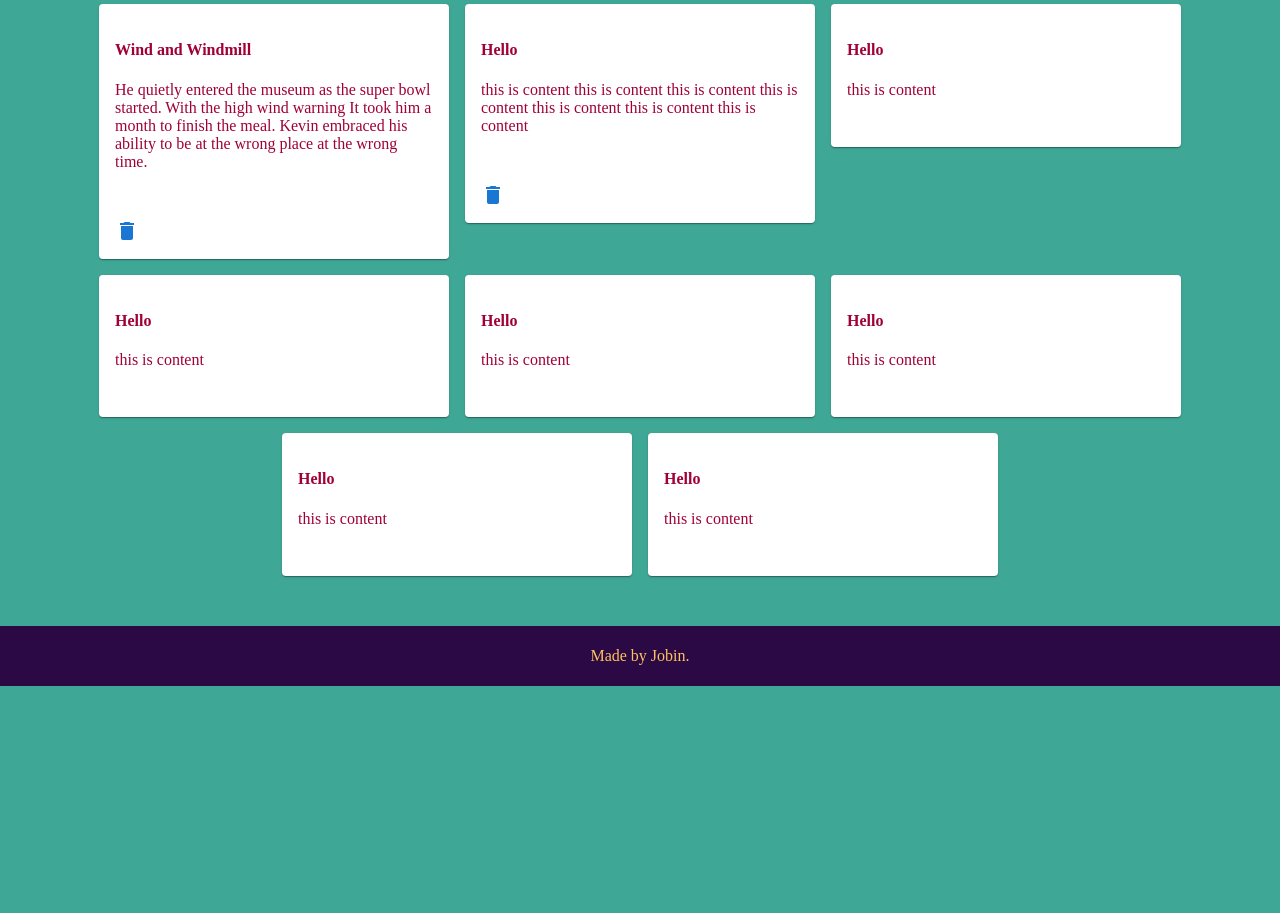
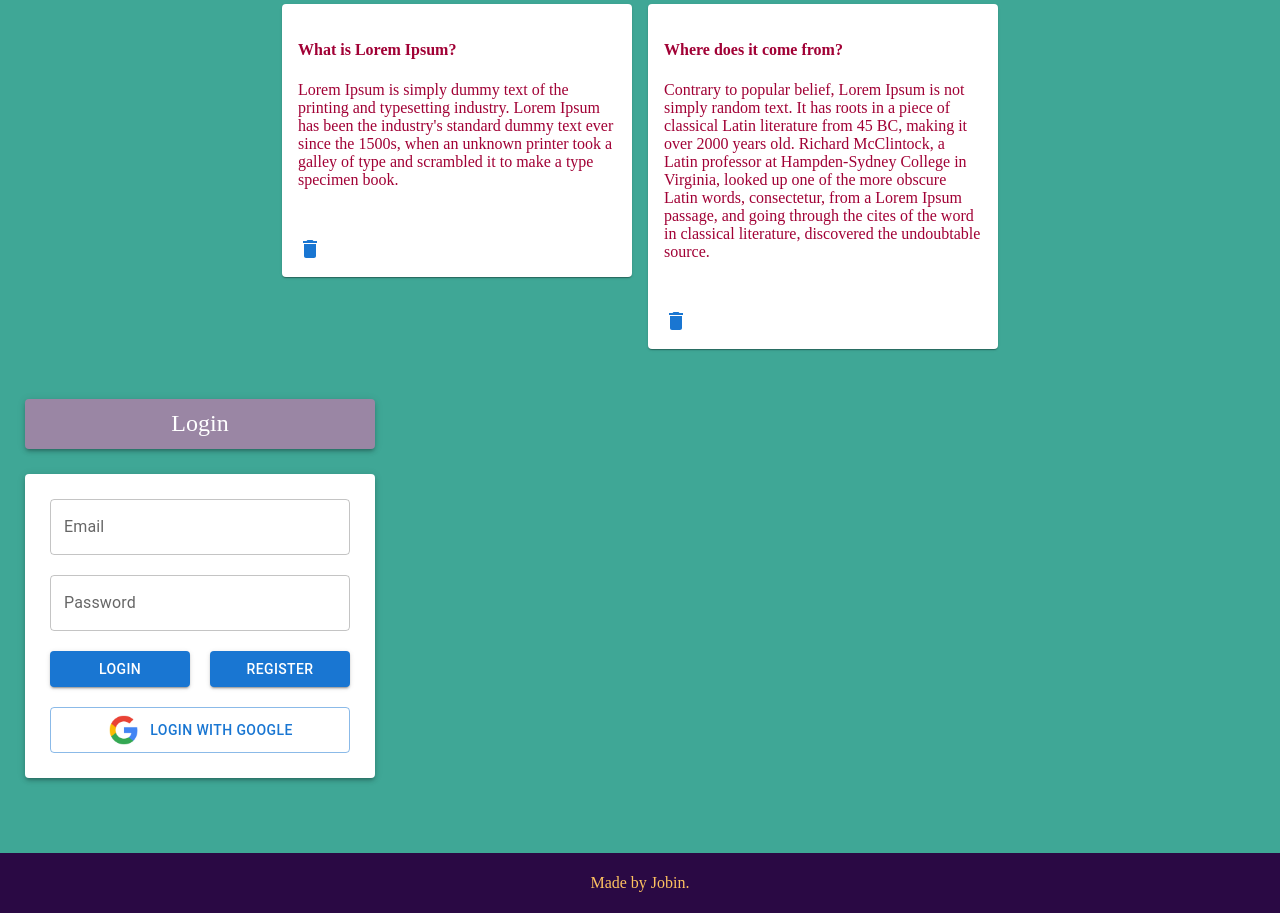
Before and after one commit to jobin365/Keeper, a React (Create React App) app in the folder client/: page / in a window 1280 px wide. Shown: the part 500-1413 px from the top of the page. Before the commit the page ends 1186 px from the top, so only its background shows below. Built offline with nearby package versions, Linux system fonts and the light colour scheme; the HTML template or start-up script is replaced by a standard one; a web font is replaced by a local one.

Commit message:
add authentication component

```diff
--- a/client/package.json
+++ b/client/package.json
@@ -10,9 +10,12 @@
     "@testing-library/jest-dom": "^5.16.5",
     "@testing-library/react": "^13.3.0",
     "@testing-library/user-event": "^13.5.0",
+    "axios": "^0.27.2",
     "react": "^18.2.0",
     "react-dom": "^18.2.0",
     "react-scripts": "5.0.1",
+    "react-top-loading-bar": "^2.1.0",
+    "uuid": "^8.3.2",
     "web-vitals": "^2.1.4"
   },
   "scripts": {
--- a/client/src/App.js
+++ b/client/src/App.js
@@ -3,13 +3,17 @@ import Header from './components/Header';
 import CreateNote from "./components/CreateNote";
 import Notes from "./components/Notes";
 import Footer from "./components/Footer";
+import Auth from "./components/Auth";
+import React, { useState, useEffect, useRef } from "react";
 
 function App() {
+  const [userLoggedin, setLogin] = useState(false);
   return (
     <div className="App">
       <Header/>
       <CreateNote/>
       <Notes/>
+      <Auth/>
       <Footer/>
     </div>
   );
--- /dev/null
+++ b/client/src/components/Auth.css
@@ -0,0 +1,27 @@
+.title{
+    height: 50px;
+    width: 350px;
+    margin: 50px 0 0;
+    display: flex;
+    align-items: center;
+    justify-content: center;
+    font-weight: 500;
+    font-size: x-large;
+}
+.roltopContainer{
+    width: 300px;
+}
+.username,.password{
+    width: 300px;
+}
+.lorButton{
+    width: 140px;
+}
+.lorButtons{
+    width: 300px;
+    display: flex;
+    justify-content: space-between;
+}
+.googleButton{
+    width: 300px;
+}
--- /dev/null
+++ b/client/src/components/Auth.js
@@ -0,0 +1,154 @@
+import React, { useState } from "react";
+import Paper from "@mui/material/Paper";
+import TextField from "@mui/material/TextField";
+import "./Auth.css";
+import Button from "@mui/material/Button";
+import Axios from "axios";
+import Alert from "@mui/material/Alert";
+import googleLogo from "./images/google.png";
+import LoadingBar from "react-top-loading-bar";
+
+export default function Login(props) {
+  const [username, setUsername] = useState("");
+  const [password, setPassword] = useState("");
+  const [showAlert, setShowAlert] = useState(false);
+  const [errorMessage, setErrorMessage] = useState("");
+
+  function handleUsernameChange(event) {
+    setUsername(event.target.value);
+  }
+
+  function handlePasswordChange(event) {
+    setPassword(event.target.value);
+  }
+
+  function handleLogin(event) {
+    if (isValidEmail(username)) {
+      props.load.current.continuousStart();
+      Axios.post("/login", { username: username, password: password })
+        .then((res) => {
+          if (res.data.login === "success") {
+            props.checkStatus();
+          } else {
+            setErrorMessage(res.data.error);
+            setShowAlert(true);
+          }
+        })
+        .catch((err) => {
+          setErrorMessage("Check if username or password is correct");
+          setShowAlert(true);
+          props.load.current.complete();
+        });
+    } else {
+      setErrorMessage("Invalid Email");
+      setShowAlert(true);
+    }
+  }
+
+  function handleRegister(event) {
+    if (isValidEmail(username)) {
+      props.load.current.continuousStart();
+      Axios.post("/register", { username: username, password: password }).then(
+        (res) => {
+          if (res.data.register === "failed") {
+            setErrorMessage(res.data.error);
+            setShowAlert(true);
+            props.load.current.complete();
+          } else {
+            props.checkStatus();
+          }
+        }
+      );
+    } else {
+      setErrorMessage("Invalid Email");
+      setShowAlert(true);
+    }
+  }
+
+  function isValidEmail(email) {
+    return /\S+@\S+\.\S+/.test(email);
+  }
+
+  return (
+    <div
+      style={{
+        display: "flex",
+        justifyContent: "center",
+        flexWrap: "wrap",
+        width: "400px",
+      }}
+    >
+      <Paper
+        elevation={3}
+        className="title"
+        style={{ backgroundColor: "#9A86A4", color: "white" }}
+      >
+        Login
+      </Paper>
+      <Paper
+        elevation={3}
+        className="roltopContainer"
+        style={{
+          padding: "25px",
+          margin: "25px 0 0",
+          display: "flex",
+          justifyContent: "space-evenly",
+          alignItems: "center",
+          flexWrap: "wrap",
+          marginBottom: "25px",
+        }}
+      >
+        <TextField
+          style={{ marginBottom: "20px" }}
+          className="username"
+          label="Email"
+          value={username}
+          onChange={handleUsernameChange}
+          variant="outlined"
+          type="email"
+        />
+        <TextField
+          style={{ marginBottom: "20px" }}
+          className="password"
+          label="Password"
+          value={password}
+          onChange={handlePasswordChange}
+          variant="outlined"
+          type="password"
+        />
+        <div className="lorButtons">
+          <Button
+            className="lorButton"
+            variant="contained"
+            onClick={handleLogin}
+          >
+            Login
+          </Button>
+          <Button
+            className="lorButton"
+            variant="contained"
+            onClick={handleRegister}
+          >
+            Register
+          </Button>
+        </div>
+        <a href="/auth/google" style={{ textDecoration: "none" }}>
+          {/* <a href="http://localhost:3001/auth/google" style={{textDecoration:"none"}}> */}
+          <Button
+            variant="outlined"
+            className="googleButton"
+            style={{ marginTop: "20px" }}
+          >
+            <img
+              style={{ width: "33px", height: "34px", marginRight: "10px" }}
+              src={googleLogo}
+              alt="Google"
+            ></img>
+            Login with Google
+          </Button>
+        </a>
+      </Paper>
+      {showAlert ? <Alert severity="error">{errorMessage}</Alert> : null}
+    </div>
+  );
+}
--- a/client/src/components/Notes.js
+++ b/client/src/components/Notes.js
@@ -6,29 +6,30 @@ import CardContent from "@mui/material/CardContent";
 import "./Notes.css";
 import DeleteIcon from "@mui/icons-material/Delete";
 import IconButton from "@mui/material/IconButton";
+import { v4 as uuidv4 } from "uuid";
 
 export default function Notes() {
-  const notes=[
+  const notes = [
     {
-      title:"What is Lorem Ipsum?",
-      note:"Lorem Ipsum is simply dummy text of the printing and typesetting industry. Lorem Ipsum has been the industry's standard dummy text ever since the 1500s, when an unknown printer took a galley of type and scrambled it to make a type specimen book."
+      title: "What is Lorem Ipsum?",
+      content:
+        "Lorem Ipsum is simply dummy text of the printing and typesetting industry. Lorem Ipsum has been the industry's standard dummy text ever since the 1500s, when an unknown printer took a galley of type and scrambled it to make a type specimen book.",
     },
     {
-      title:"Where does it come from?",
-      note:"Contrary to popular belief, Lorem Ipsum is not simply random text. It has roots in a piece of classical Latin literature from 45 BC, making it over 2000 years old. Richard McClintock, a Latin professor at Hampden-Sydney College in Virginia, looked up one of the more obscure Latin words, consectetur, from a Lorem Ipsum passage, and going through the cites of the word in classical literature, discovered the undoubtable source."
-    }
+      title: "Where does it come from?",
+      content:
+        "Contrary to popular belief, Lorem Ipsum is not simply random text. It has roots in a piece of classical Latin literature from 45 BC, making it over 2000 years old. Richard McClintock, a Latin professor at Hampden-Sydney College in Virginia, looked up one of the more obscure Latin words, consectetur, from a Lorem Ipsum passage, and going through the cites of the word in classical literature, discovered the undoubtable source.",
+    },
   ];
   return (
     <Grid className="grid" container spacing={2} justifyContent="center">
-      <Grid item>
+      {notes.map((note) => {
+        return (
+          <Grid item key={uuidv4()}>
             <Card sx={{ width: 350 }}>
               <CardContent className="cardNote">
-            <h4>Wind and Windmill</h4>
-            <p>
-              He quietly entered the museum as the super bowl started. With the
-              high wind warning It took him a month to finish the meal. Kevin
-              embraced his ability to be at the wrong place at the wrong time.
-            </p>
+                <h4>{note.title}</h4>
+                <p>{note.content}</p>
               </CardContent>
               <CardActions>
                 <IconButton color="primary">
@@ -37,76 +38,8 @@ export default function Notes() {
               </CardActions>
             </Card>
           </Grid>
-      <Grid item>
-        <Card sx={{ width: 350 }}>
-          <CardContent className="cardNote">
-            <h4>Hello</h4>
-            <p>
-              this is content this is content this is content this is content
-              this is content this is content this is content
-            </p>
-          </CardContent>
-          <CardActions>
-            <IconButton color="primary">
-              <DeleteIcon />
-            </IconButton>
-          </CardActions>
-        </Card>
-      </Grid>
-      <Grid item>
-        <Card sx={{ width: 350 }}>
-          <CardContent className="cardNote">
-            <h4>Hello</h4>
-            <p>this is content</p>
-          </CardContent>
-          <CardActions></CardActions>
-        </Card>
-      </Grid>
-      <Grid item>
-        <Card sx={{ width: 350 }}>
-          <CardContent className="cardNote">
-            <h4>Hello</h4>
-            <p>this is content</p>
-          </CardContent>
-          <CardActions></CardActions>
-        </Card>
-      </Grid>
-      <Grid item>
-        <Card sx={{ width: 350 }}>
-          <CardContent className="cardNote">
-            <h4>Hello</h4>
-            <p>this is content</p>
-          </CardContent>
-          <CardActions></CardActions>
-        </Card>
-      </Grid>
-      <Grid item>
-        <Card sx={{ width: 350 }}>
-          <CardContent className="cardNote">
-            <h4>Hello</h4>
-            <p>this is content</p>
-          </CardContent>
-          <CardActions></CardActions>
-        </Card>
-      </Grid>
-      <Grid item>
-        <Card sx={{ width: 350 }}>
-          <CardContent className="cardNote">
-            <h4>Hello</h4>
-            <p>this is content</p>
-          </CardContent>
-          <CardActions></CardActions>
-        </Card>
-      </Grid>
-      <Grid item>
-        <Card sx={{ width: 350 }}>
-          <CardContent className="cardNote">
-            <h4>Hello</h4>
-            <p>this is content</p>
-          </CardContent>
-          <CardActions></CardActions>
-        </Card>
-      </Grid>
+        );
+      })}
     </Grid>
   );
 }
```
Also changed, not shown: client/src/components/images/google.png (added), 1 other file (tests, documents, lock files or other folders). Lines whose indentation alone changed are shown as unchanged.
